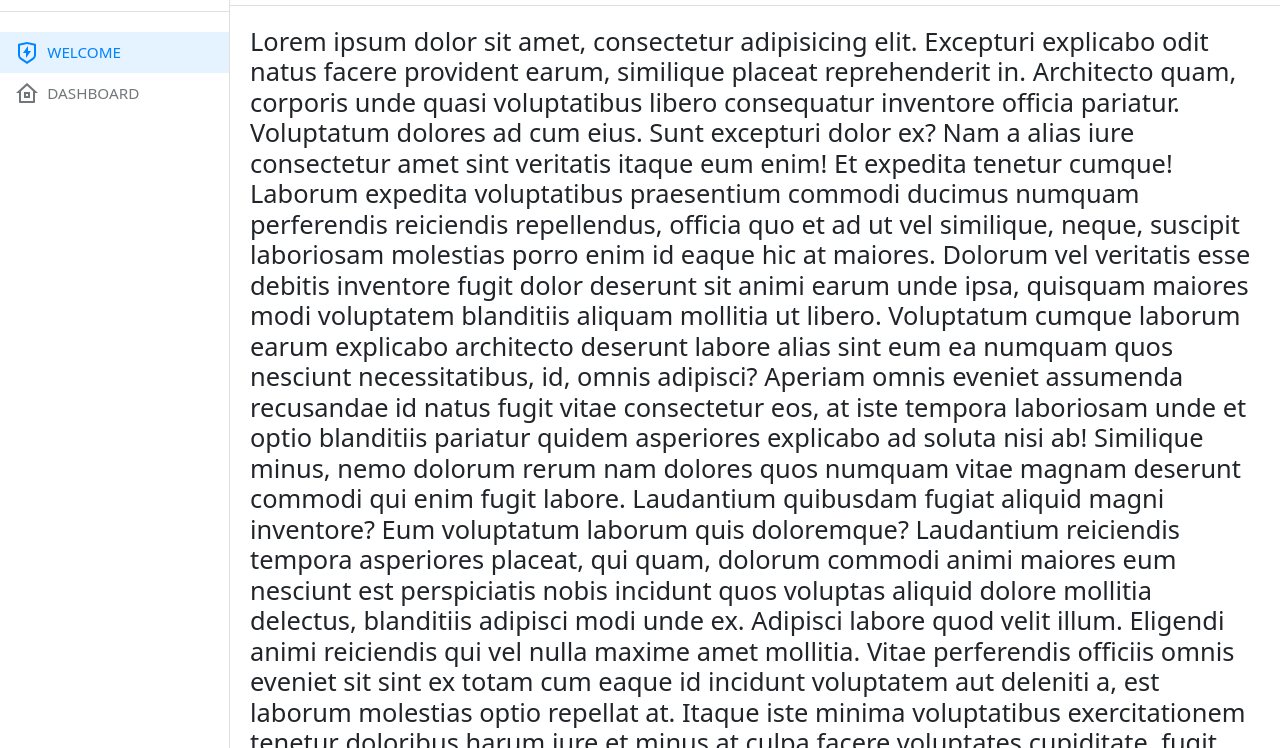
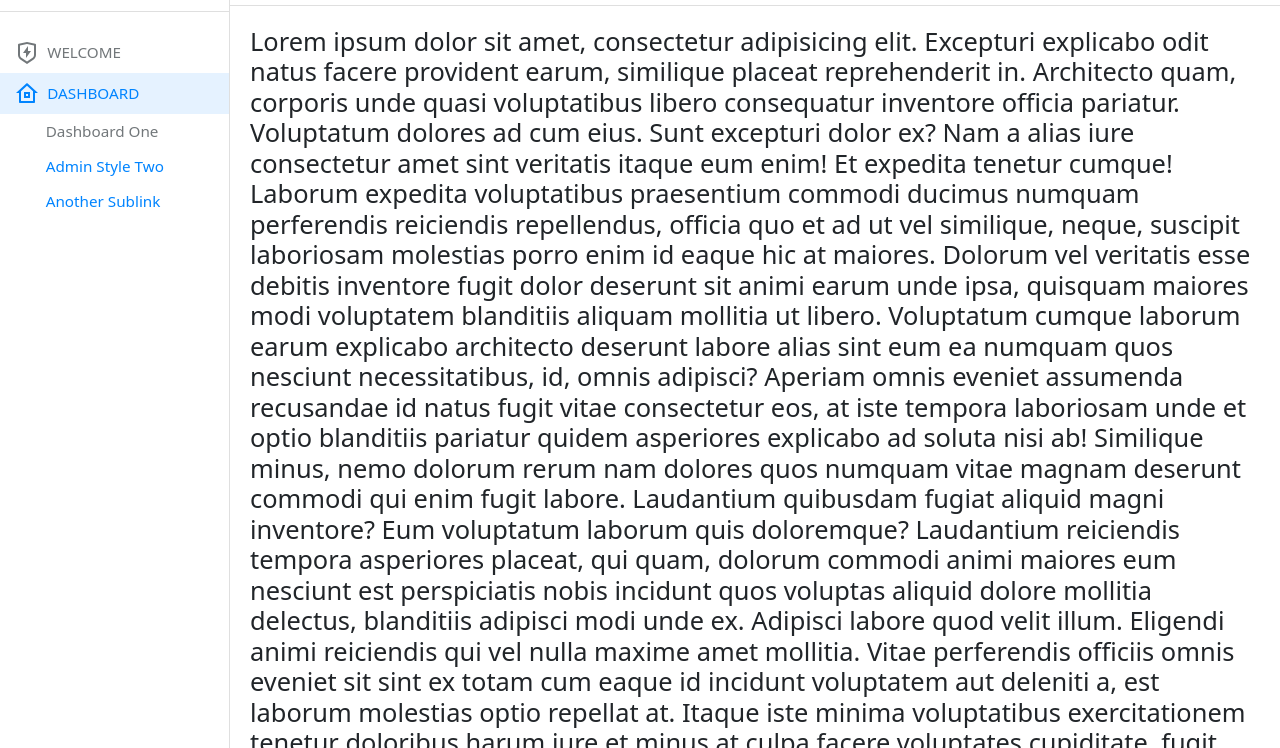
Before and after one commit to efthakhar/miniAdmin, a plain HTML site: page index.html in a window 1280 px wide. Shown: the part 52-800 px from the top of the page. Drawn offline with nearby package versions, Linux system fonts and the light colour scheme; a web font is replaced by a local one.

Commit message:
Fix sidebar sublinks initial active issue

```diff
--- a/index.html
+++ b/index.html
@@ -36,7 +36,7 @@
 
                 <div class="admin-sidebar__link_item">
 
-                    <li class="sidebar__link active">
+                    <a class="sidebar__link" href="#">
                         <span class="sidebar__link_icon">
                             <svg xmlns="http://www.w3.org/2000/svg" viewBox="0 0 24 24">
                                 <path
@@ -45,7 +45,7 @@
                             </svg>
                         </span>
                         <span>Welcome </span>
-                    </li>
+                    </a>
 
                 </div>
                 <div class="admin-sidebar__link_item">
--- a/js/dashboard-core.js
+++ b/js/dashboard-core.js
@@ -1,7 +1,11 @@
-// sidebar links sublinks toggle functionality
-let links = document.querySelectorAll('.admin-sidebar__link_item');
+const currentUrl = window.location.href;
+
+// sidebar sublinks toggle functionality and active class to links
+let links = document.querySelectorAll('.sidebar__link,.sidebar__sublink');
 
 for (let i = 0; i < links.length; i++) {
+
+    if (links[i].classList.contains('sidebar__link')) {
 
         links[i].addEventListener('click', (e) => {
 
@@ -9,8 +13,22 @@ for (let i = 0; i < links.length; i++) {
                 .querySelector('.sidebar__link_sublinks')
                 .classList.toggle('show_sublinks')
         })
+
     }
 
+    if (links[i].href === currentUrl) {
+
+        links[i].classList.add('active');
+
+        links[i].closest('.admin-sidebar__link_item')
+            .querySelector('.sidebar__link')
+            .classList.add('active');
+
+        let sublinks = links[i].closest('.admin-sidebar__link_item').querySelector('.sidebar__link_sublinks')
+        sublinks!=null? sublinks.classList.add('show_sublinks'):'';
+    }
+
+}
 
 // sidebar hide or show toggle function
 let toggle_sidebar_icon = document.querySelector('.menu-icon');
```
Lines whose indentation alone changed are shown as unchanged.
